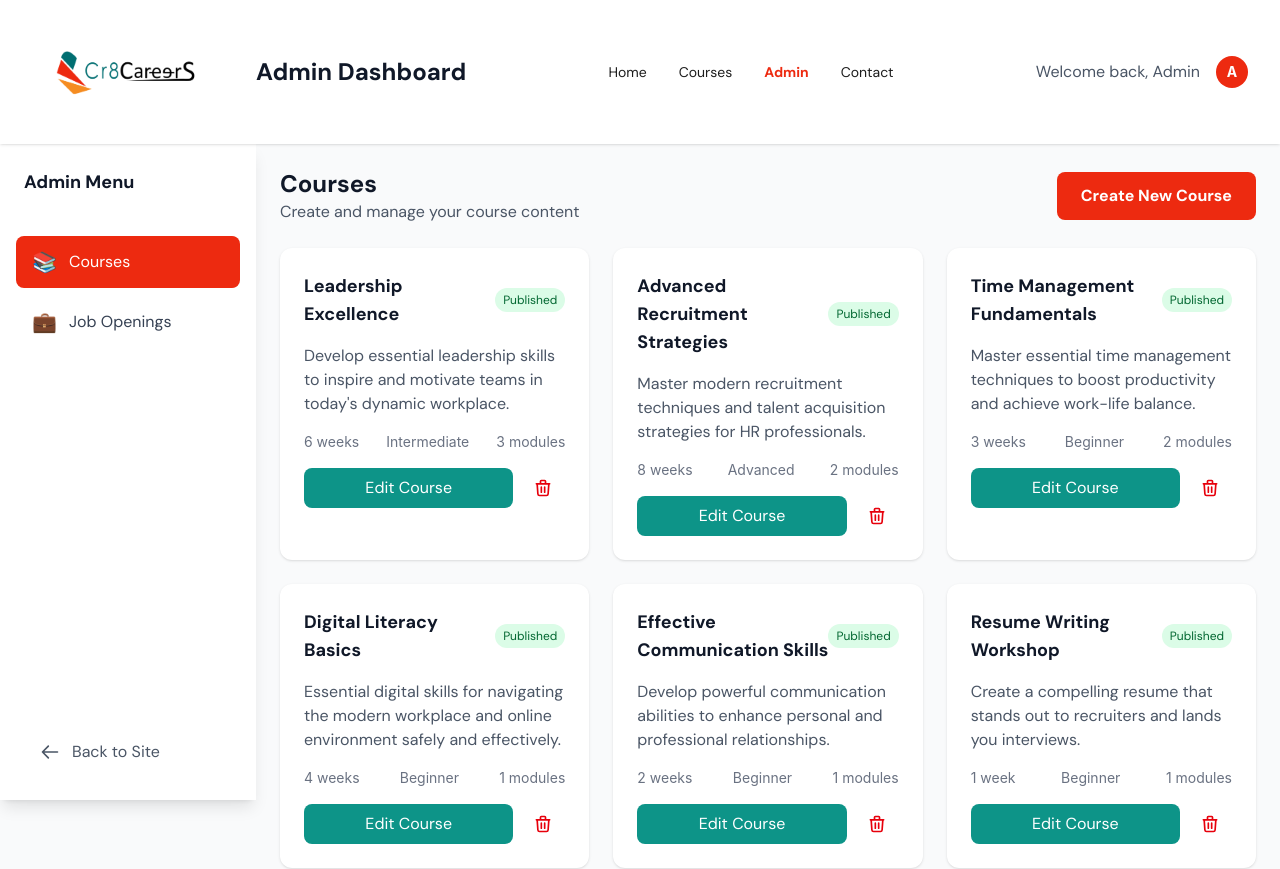
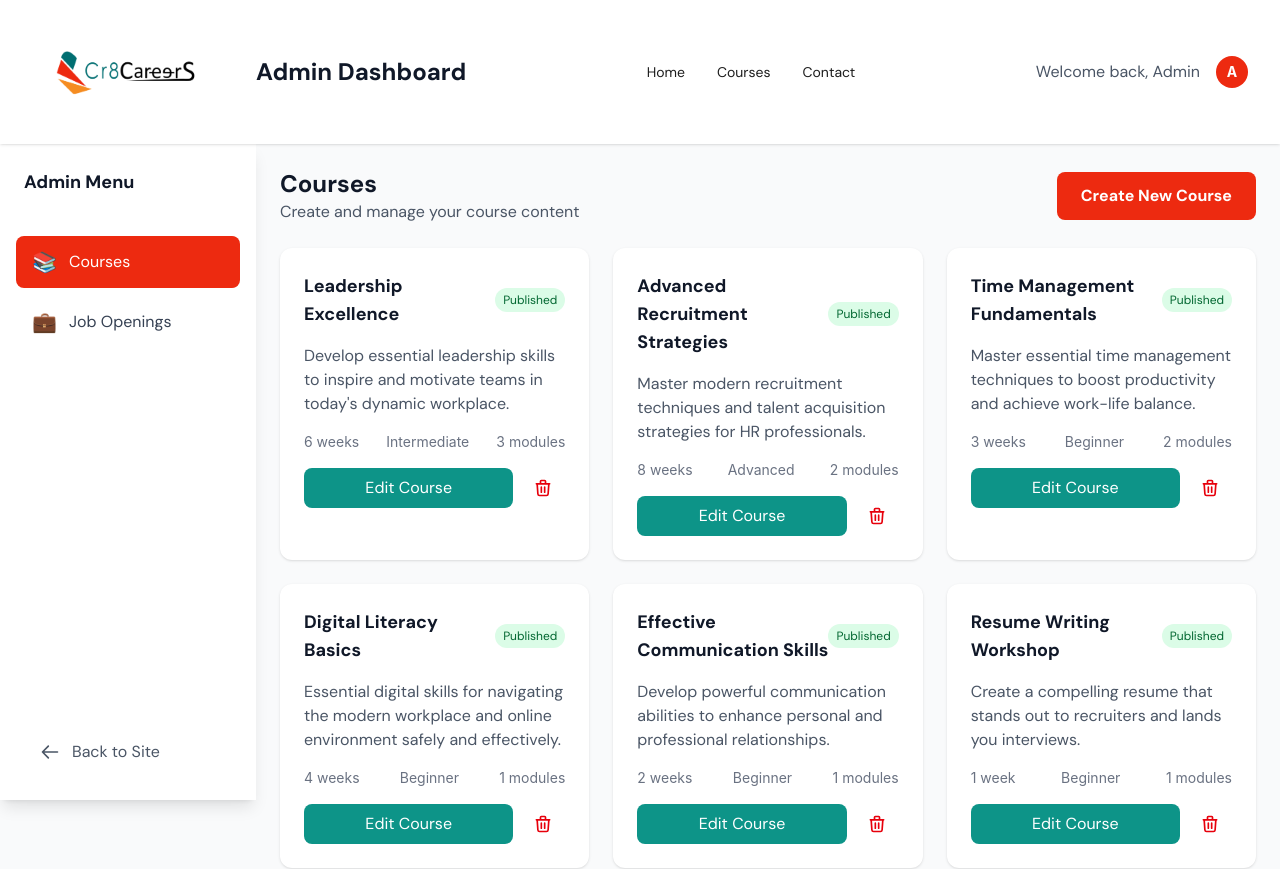
Before and after one commit to i-oladele/cr8careers, a React (Vite) app: page /admin in a window 1280 px wide. Shown: the top 869 px of the page. Built offline with nearby package versions, Linux system fonts and the light colour scheme; sample sign-in values are in the browser's storage.

Commit message:
Remove Admin Dashboard link from top navigation
- Remove redundant Admin link from header navigation
- Keep Home, Courses, and Contact links
- Admin functionality remains accessible via left sidebar
- Cleaner navigation for admin users

```diff
--- a/src/app/pages/AdminDashboard.tsx
+++ b/src/app/pages/AdminDashboard.tsx
@@ -1106,7 +1106,6 @@ export default function AdminDashboard() {
               <nav className="hidden md:flex gap-8 items-center">
                 <Link to="/" className="font-['DM_Sans',sans-serif] text-[#1d1d1d] text-sm hover:text-[#ed2a10] transition-colors">Home</Link>
                 <Link to="/courses" className="font-['DM_Sans',sans-serif] text-[#1d1d1d] text-sm hover:text-[#ed2a10] transition-colors">Courses</Link>
-                <Link to="/admin" className="font-['DM_Sans',sans-serif] text-[#ed2a10] text-sm font-bold">Admin</Link>
                 <Link to="/contact" className="font-['DM_Sans',sans-serif] text-[#1d1d1d] text-sm hover:text-[#ed2a10] transition-colors">Contact</Link>
               </nav>
               <div className="flex items-center gap-4">
```
